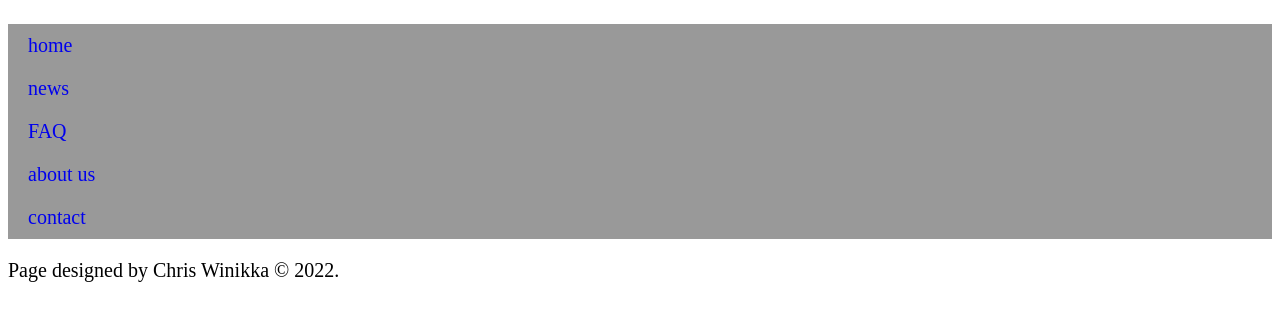
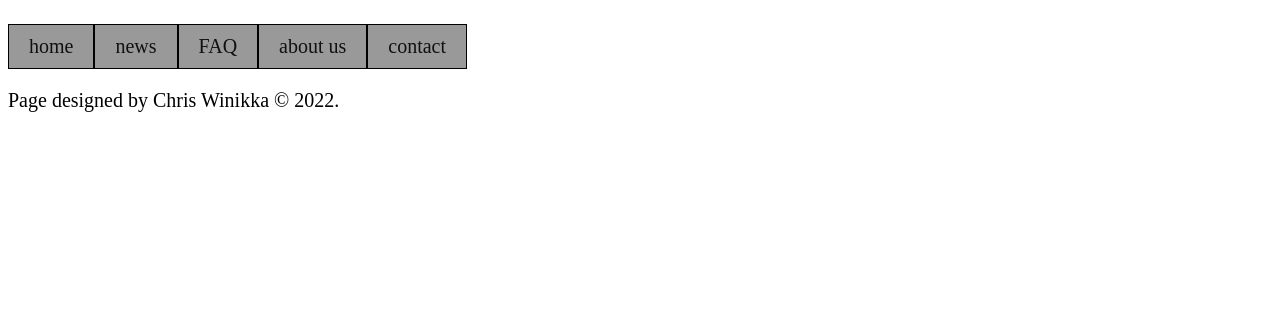
Before and after one commit to HundredVisionsGuy/Responsive-Navbar-Project, a plain HTML site: page index.html in a window 1280 px wide. Shown: the part 77-398 px from the top of the page. Drawn offline with Linux system fonts and the light colour scheme.

Commit message:
Making navbar horizontal

```diff
--- a/styles.css
+++ b/styles.css
@@ -5,12 +5,15 @@ nav ul {
     list-style-type: none;
     margin: 0;
     padding: 0;
+    display: flex;
 }
 nav a {
     text-decoration: none;
     display: block;
     padding: 0.5em 1em;
     background-color: #999999;
+    color: #101010;
+    border: 1px solid black;
 }
 nav a:hover {
     background-color: #f9f9f9;
```
